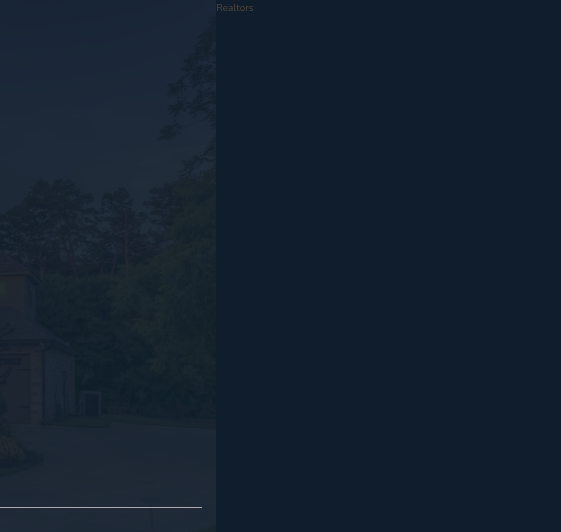
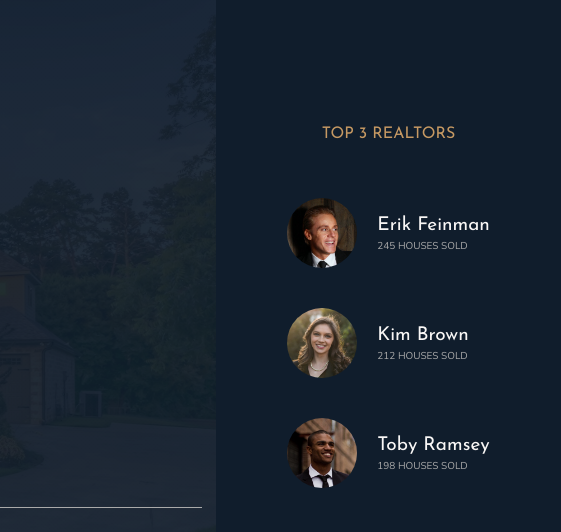
Before and after one commit to hanatokobato/nexter, a website: page index.html in a window 1280 px wide. Shown: the top 532 px of the page, 719-1280 px from the left. Drawn offline with nearby package versions, Linux system fonts and the light colour scheme.

Commit message:
Building realtors section

```diff
--- a/index.html
+++ b/index.html
@@ -31,7 +31,28 @@
         <img src="img/logo-bi.png" alt="Seen on logo 4" />
       </div>
     </header>
-    <div class="realtors">Realtors</div>
+    <div class="realtors">
+      <h3 class="heading-3">Top 3 Realtors</h3>
+      <div class="realtors__list">
+        <img src="img/realtor-1.jpeg" alt="Realtor 1" class="realtors__img" />
+        <div class="realtors__details">
+          <h4 class="heading-4 heading-4--light">Erik Feinman</h4>
+          <p class="realtors__sold">245 houses sold</p>
+        </div>
+
+        <img src="img/realtor-2.jpeg" alt="Realtor 2" class="realtors__img" />
+        <div class="realtors__details">
+          <h4 class="heading-4 heading-4--light">Kim Brown</h4>
+          <p class="realtors__sold">212 houses sold</p>
+        </div>
+
+        <img src="img/realtor-3.jpeg" alt="Realtor 3" class="realtors__img" />
+        <div class="realtors__details">
+          <h4 class="heading-4 heading-4--light">Toby Ramsey</h4>
+          <p class="realtors__sold">198 houses sold</p>
+        </div>
+      </div>
+    </div>
     <section class="features">
       <div class="feature">
         <svg class="feature__icon">
--- a/sass/_realtors.scss
+++ b/sass/_realtors.scss
@@ -2,4 +2,30 @@
   background-color: $color-secondary;
 
   grid-column: col-start 7 / full-end;
+  display: grid;
+  justify-content: center;
+  align-content: center;
+  row-gap: 2rem;
+  justify-items: center;
+
+  &__list {
+    display: grid;
+    grid-template-columns: min-content max-content;
+    column-gap: 2rem;
+    row-gap: 5vh;
+    align-items: center;
+    padding: 3rem;
+  }
+
+  &__img {
+    width: 7rem;
+    border-radius: 50%;
+    display: block;
+  }
+
+  &__sold {
+    text-transform: uppercase;
+    color: $color-grey-light-2;
+    margin-top: -3px;
+  }
 }
```
Also changed, not shown: css/style.css.
